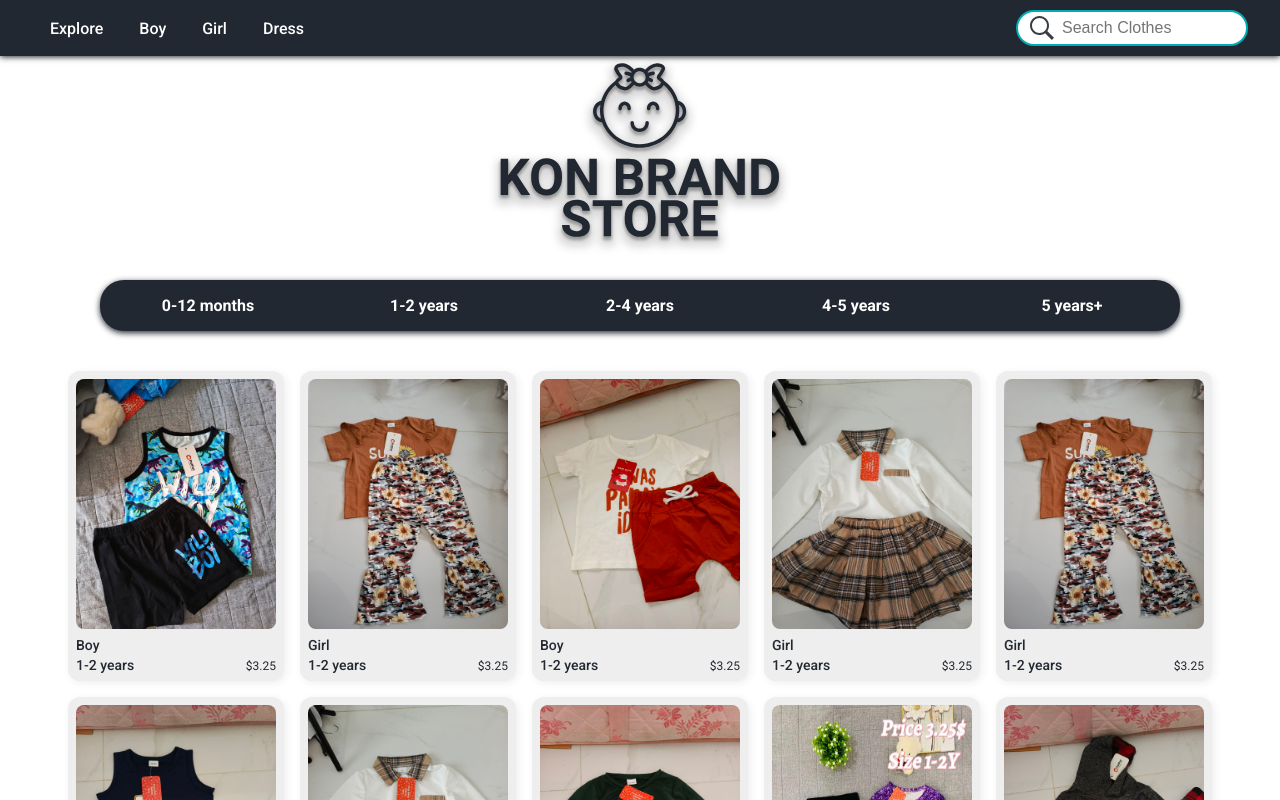
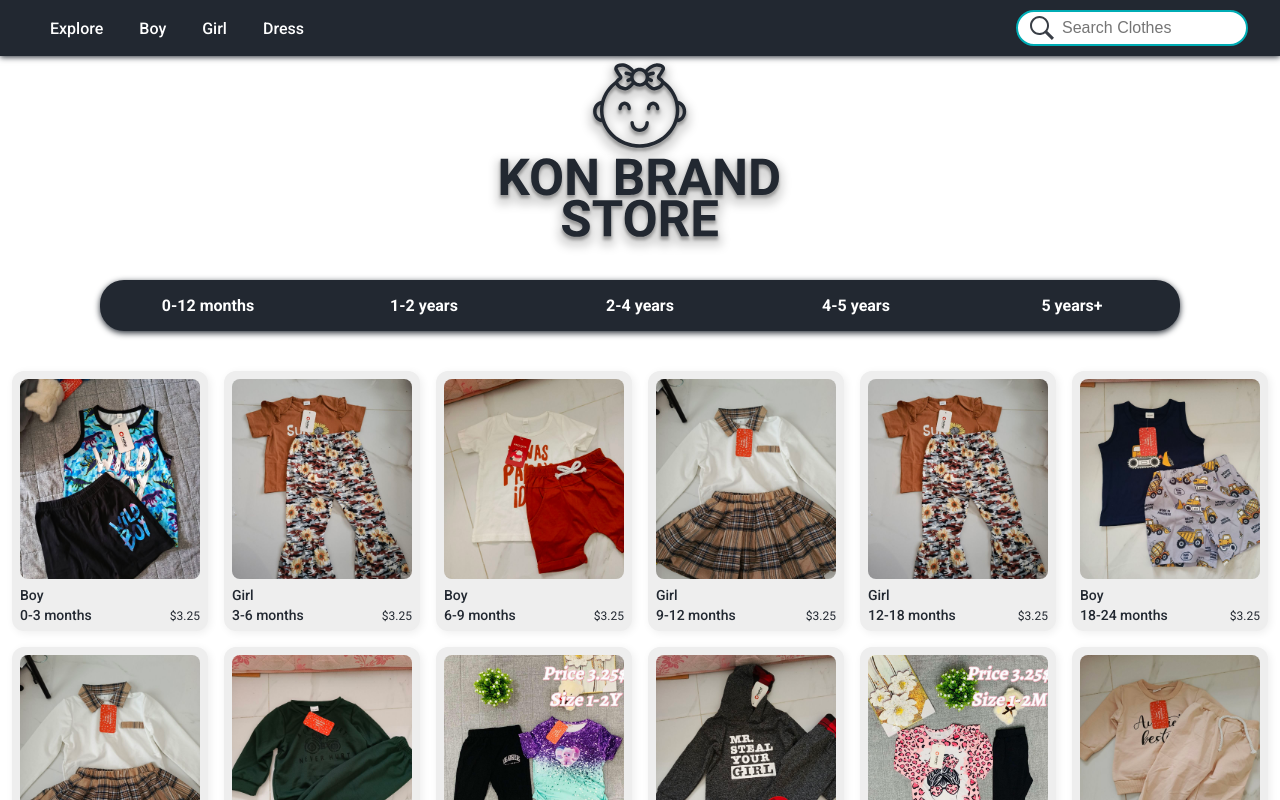
Before and after one commit to Thakvika1/React-Sell-Clothes, a React (Vite) app: page / in a window 1280 px wide. Shown: the top 800 px of the page. Built offline with nearby package versions, Linux system fonts and the light colour scheme.

Commit message:
add filter size

```diff
--- a/src/Layouts/HomepageLayout.jsx
+++ b/src/Layouts/HomepageLayout.jsx
@@ -1,16 +1,14 @@
 import React from 'react'
 import Navbar from '../components/Navbar'
 import Logo from '../components/Logo'
-import Tapbar from '../components/Tapbar'
 import { Outlet } from 'react-router-dom'
 
 function HomepageLayout() {
   return (
     <div>
-        <Navbar />
-        <Logo />
-        <Tapbar />
-        <Outlet />
+      <Navbar />
+      <Logo />
+      <Outlet />
     </div>
   )
 }
--- a/src/components/Tapbar.jsx
+++ b/src/components/Tapbar.jsx
@@ -1,7 +1,7 @@
 import '../styles/tapbar.css'
 import { useState } from 'react'
 
-function Tapbar() {
+function Tapbar({selected, handleClick}) {
   const tapbar = [
     '0-12 months',
     '1-2 years',
@@ -9,12 +9,12 @@ function Tapbar() {
     '4-5 years',
     '5 years+',
   ]
-  const [selected, setSelected] = useState(null)
+  // const [selected, setSelected] = useState(null)
 
-  const handleClick = (item) => {
-    setSelected(item)
-    console.log('Selected:', item)
-  }
+  // const handleClick = (item) => {
+  //   setSelected(item)
+  //   console.log('Selected:', item)
+  // }
 
   return (
     <div className="tapbar-container">
--- a/src/data/clothesData.js
+++ b/src/data/clothesData.js
@@ -45,45 +45,45 @@ import Girl20 from '../assets/images/girl/girl20.jpg';
 
 
 export const clothesData = [
-    { image: Boy1, type: 'Boy', price: '3.25', size: '1-2 years' },
-    { image: Girl1, type: 'Girl', price: '3.25', size: '1-2 years' },
-    { image: Boy2, type: 'Boy', price: '3.25', size: '1-2 years' },
-    { image: Girl2, type: 'Girl', price: '3.25', size: '1-2 years' },
-    { image: Girl3, type: 'Girl', price: '3.25', size: '1-2 years' },
-    { image: Boy3, type: 'Boy', price: '3.25', size: '1-2 years' },
-    { image: Girl4, type: 'Girl', price: '3.25', size: '1-2 years' },
-    { image: Boy4, type: 'Boy', price: '3.25', size: '1-2 years' },
-    { image: Girl5, type: 'Girl', price: '3.25', size: '1-2 years' },
-    { image: Boy5, type: 'Boy', price: '3.25', size: '1-2 years' },
-    { image: Girl6, type: 'Girl', price: '3.25', size: '1-2 years' },
-    { image: Boy6, type: 'Boy', price: '3.25', size: '1-2 years' },
-    { image: Girl7, type: 'Girl', price: '3.25', size: '1-2 years' },
-    { image: Girl8, type: 'Girl', price: '3.25', size: '1-2 years' },
-    { image: Boy7, type: 'Boy', price: '3.25', size: '1-2 years' },
-    { image: Boy8, type: 'Boy', price: '3.25', size: '1-2 years' },
-    { image: Girl9, type: 'Girl', price: '3.25', size: '1-2 years' },
-    { image: Girl10, type: 'Girl', price: '3.25', size: '1-2 years' },
-    { image: Boy9, type: 'Boy', price: '3.25', size: '1-2 years' },
-    { image: Boy10, type: 'Boy', price: '3.25', size: '1-2 years' },
-    { image: Girl11, type: 'Girl', price: '3.25', size: '1-2 years' },
-    { image: Boy11, type: 'Boy', price: '3.25', size: '1-2 years' },
-    { image: Girl12, type: 'Girl', price: '3.25', size: '1-2 years' },
-    { image: Boy12, type: 'Boy', price: '3.25', size: '1-2 years' },
-    { image: Girl13, type: 'Girl', price: '3.25', size: '1-2 years' },
-    { image: Boy13, type: 'Boy', price: '3.25', size: '1-2 years' },
-    { image: Boy14, type: 'Boy', price: '3.25', size: '1-2 years' },
-    { image: Girl14, type: 'Girl', price: '3.25', size: '1-2 years' },
-    { image: Boy15, type: 'Boy', price: '3.25', size: '1-2 years' },
-    { image: Girl15, type: 'Girl', price: '3.25', size: '1-2 years' },
-    { image: Girl16, type: 'Girl', price: '3.25', size: '1-2 years' },
-    { image: Boy16, type: 'Boy', price: '3.25', size: '1-2 years' },
-    { image: Girl17, type: 'Girl', price: '3.25', size: '1-2 years' },
-    { image: Boy17, type: 'Boy', price: '3.25', size: '1-2 years' },
-    { image: Girl18, type: 'Girl', price: '3.25', size: '1-2 years' },
-    { image: Boy18, type: 'Boy', price: '3.25', size: '1-2 years' },
-    { image: Girl19, type: 'Girl', price: '3.25', size: '1-2 years' },
-    { image: Boy19, type: 'Boy', price: '3.25', size: '1-2 years' },
-    { image: Girl20, type: 'Girl', price: '3.25', size: '1-2 years' },
-    { image: Boy20, type: 'Boy', price: '3.25', size: '1-2 years' },
-    { image: Boy21, type: 'Boy', price: '3.25', size: '1-2 years' },
+    { image: Boy1, type: 'Boy', price: '3.25', size: '0-3 months' },
+    { image: Girl1, type: 'Girl', price: '3.25', size: '3-6 months' },
+    { image: Boy2, type: 'Boy', price: '3.25', size: '6-9 months' },
+    { image: Girl2, type: 'Girl', price: '3.25', size: '9-12 months' },
+    { image: Girl3, type: 'Girl', price: '3.25', size: '12-18 months' },
+    { image: Boy3, type: 'Boy', price: '3.25', size: '18-24 months' },
+    { image: Girl4, type: 'Girl', price: '3.25', size: '0-3 months' },
+    { image: Boy4, type: 'Boy', price: '3.25', size: '3-6 months' },
+    { image: Girl5, type: 'Girl', price: '3.25', size: '6-9 months' },
+    { image: Boy5, type: 'Boy', price: '3.25', size: '9-12 months' },
+    { image: Girl6, type: 'Girl', price: '3.25', size: '12-18 months' },
+    { image: Boy6, type: 'Boy', price: '3.25', size: '18-24 months' },
+    { image: Girl7, type: 'Girl', price: '3.25', size: '0-3 months' },
+    { image: Girl8, type: 'Girl', price: '3.25', size: '3-6 months' },
+    { image: Boy7, type: 'Boy', price: '3.25', size: '6-9 months' },
+    { image: Boy8, type: 'Boy', price: '3.25', size: '9-12 months' },
+    { image: Girl9, type: 'Girl', price: '3.25', size: '12-18 months' },
+    { image: Girl10, type: 'Girl', price: '3.25', size: '18-24 months' },
+    { image: Boy9, type: 'Boy', price: '3.25', size: '0-3 months' },
+    { image: Boy10, type: 'Boy', price: '3.25', size: '3-6 months' },
+    { image: Girl11, type: 'Girl', price: '3.25', size: '6-9 months' },
+    { image: Boy11, type: 'Boy', price: '3.25', size: '9-12 months' },
+    { image: Girl12, type: 'Girl', price: '3.25', size: '12-18 months' },
+    { image: Boy12, type: 'Boy', price: '3.25', size: '18-24 months' },
+    { image: Girl13, type: 'Girl', price: '3.25', size: '0-3 months' },
+    { image: Boy13, type: 'Boy', price: '3.25', size: '3-6 months' },
+    { image: Boy14, type: 'Boy', price: '3.25', size: '6-9 months' },
+    { image: Girl14, type: 'Girl', price: '3.25', size: '9-12 months' },
+    { image: Boy15, type: 'Boy', price: '3.25', size: '12-18 months' },
+    { image: Girl15, type: 'Girl', price: '3.25', size: '18-24 months' },
+    { image: Girl16, type: 'Girl', price: '3.25', size: '0-3 months' },
+    { image: Boy16, type: 'Boy', price: '3.25', size: '3-6 months' },
+    { image: Girl17, type: 'Girl', price: '3.25', size: '6-9 months' },
+    { image: Boy17, type: 'Boy', price: '3.25', size: '9-12 months' },
+    { image: Girl18, type: 'Girl', price: '3.25', size: '12-18 months' },
+    { image: Boy18, type: 'Boy', price: '3.25', size: '18-24 months' },
+    { image: Girl19, type: 'Girl', price: '3.25', size: '0-3 months' },
+    { image: Boy19, type: 'Boy', price: '3.25', size: '3-6 months' },
+    { image: Girl20, type: 'Girl', price: '3.25', size: '6-9 months' },
+    { image: Boy20, type: 'Boy', price: '3.25', size: '9-12 months' },
+    { image: Boy21, type: 'Boy', price: '3.25', size: '12-18 months' },
 ];
--- a/src/pages/Homepage.jsx
+++ b/src/pages/Homepage.jsx
@@ -2,6 +2,8 @@ import React from 'react'
 import '../styles/homepage.css'
 import ProductCard from '../components/ProductCard'
 import { clothesData } from '../data/clothesData'
+import { useState } from 'react'
+import Tapbar from '../components/Tapbar'
 
 function Homepage() {
   // render data
@@ -15,10 +17,54 @@ function Homepage() {
     />
   ))
 
+  const [selected, setSelected] = useState(null)
+  const [filterData, setFilterData] = useState(false)
+
+  const filterClothesBySize = () => {
+    let filteredData = []
+
+    if (selected === '0-12 months') {
+      filteredData = clothesData.filter(
+        (listItem) =>
+          listItem.size === '0-3 months' ||
+          listItem.size === '3-6 months' ||
+          listItem.size === '6-9 months' ||
+          listItem.size === '9-12 months'
+      )
+    } else if (selected === '1-2 years') {
+      filteredData = clothesData.filter(
+        (listItem) =>
+          listItem.size === '12-18 months' ||
+          listItem.size === '18-24 months' ||
+          listItem.size === '1-2 years'
+      )
+    }
+
+    return filteredData.map((item, index) => (
+      <ProductCard
+        key={index}
+        image={item.image}
+        type={item.type}
+        price={item.price}
+        size={item.size}
+      />
+    ))
+  }
+
+  const handleClick = (item) => {
+    setSelected(item)
+    setFilterData(true)
+  }
+
   return (
-    <div className="container">
-      <div className="bodyContainer">{renderClothesData}</div>
-    </div>
+    <>
+      <Tapbar selected={selected} handleClick={handleClick} />
+      <div className="container">
+        <div className="bodyContainer">
+          {filterData ? filterClothesBySize() : renderClothesData}
+        </div>
+      </div>
+    </>
   )
 }
 
--- a/src/styles/product-card.css
+++ b/src/styles/product-card.css
@@ -7,7 +7,7 @@ body {
   }
 .card {
     width: 100%;
-    max-width: 200px;
+    max-width: 180px;
     background-color: #EEEEEE;
     padding: 8px;
     border-radius: 12px;
@@ -20,8 +20,9 @@ body {
 }
 .image {
     width: 100%;
-    height: 250px;
+    height: 200px;
     border-radius: 8px;
+    object-fit: cover;
 }
 
 .text-container {
@@ -49,7 +50,7 @@ body {
 
 .card-skeleton {
     width: 100%;
-    max-width: 200px;
+    max-width: 180px;
     background-color: white;
     padding: 8px;
     border-radius: 12px;
@@ -58,7 +59,7 @@ body {
 .image-skeleton {
     width: 100%;
     max-width: 200px;
-    height: 250px;
+    height: 200px;
 }
 .title-skeleton {
     width: 100%;
@@ -76,7 +77,7 @@ body {
         max-width: 150px;
     }
     .image {
-        height: 200px;
+        height: 180px;
     }
     .card-skeleton {
         max-width: 150px;
@@ -84,7 +85,7 @@ body {
     .image-skeleton {
         width: 100%;
         max-width: 150px;
-        height: 200px;
+        height: 180px;
     }
     .title-skeleton {
         width: 100%;
```
